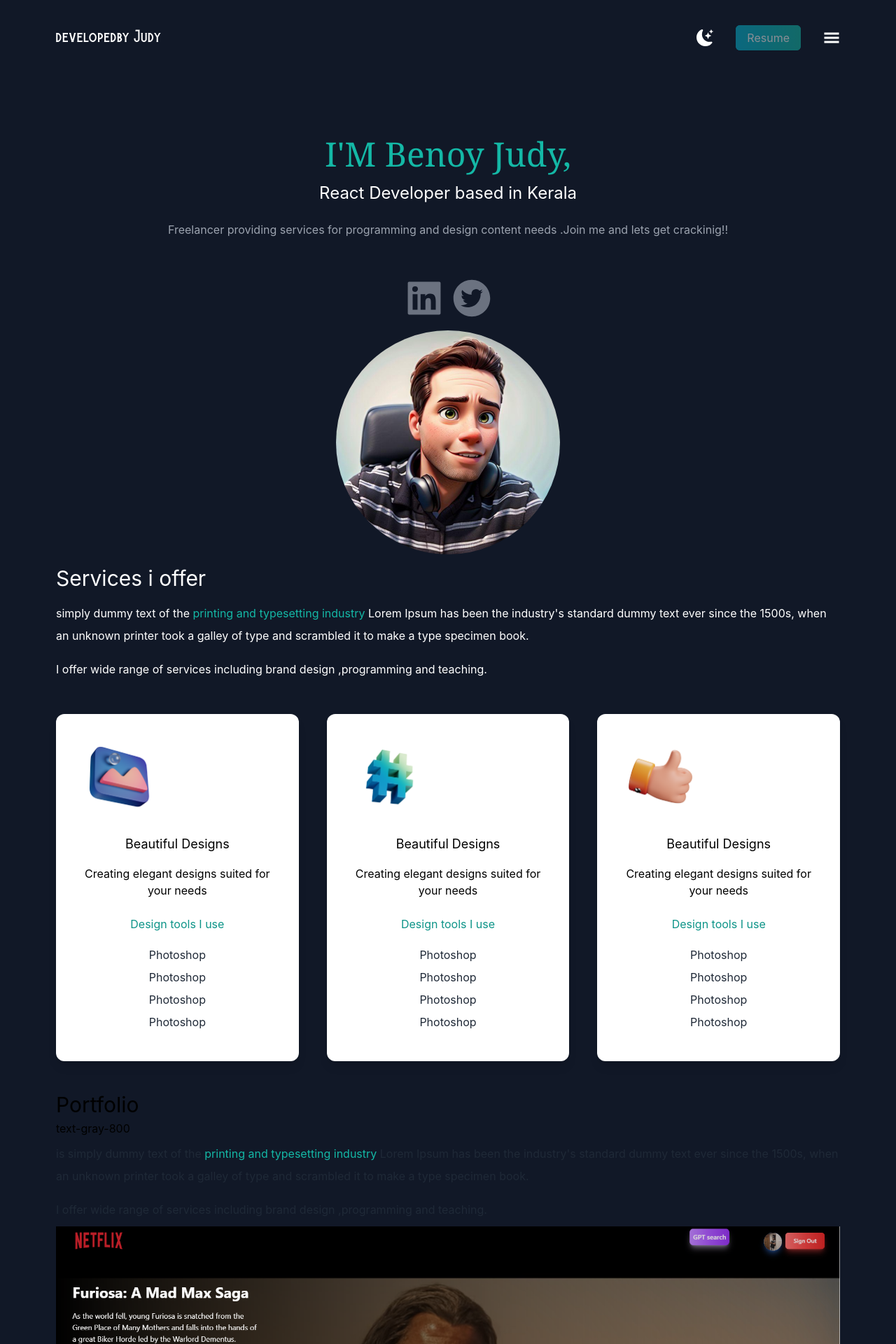
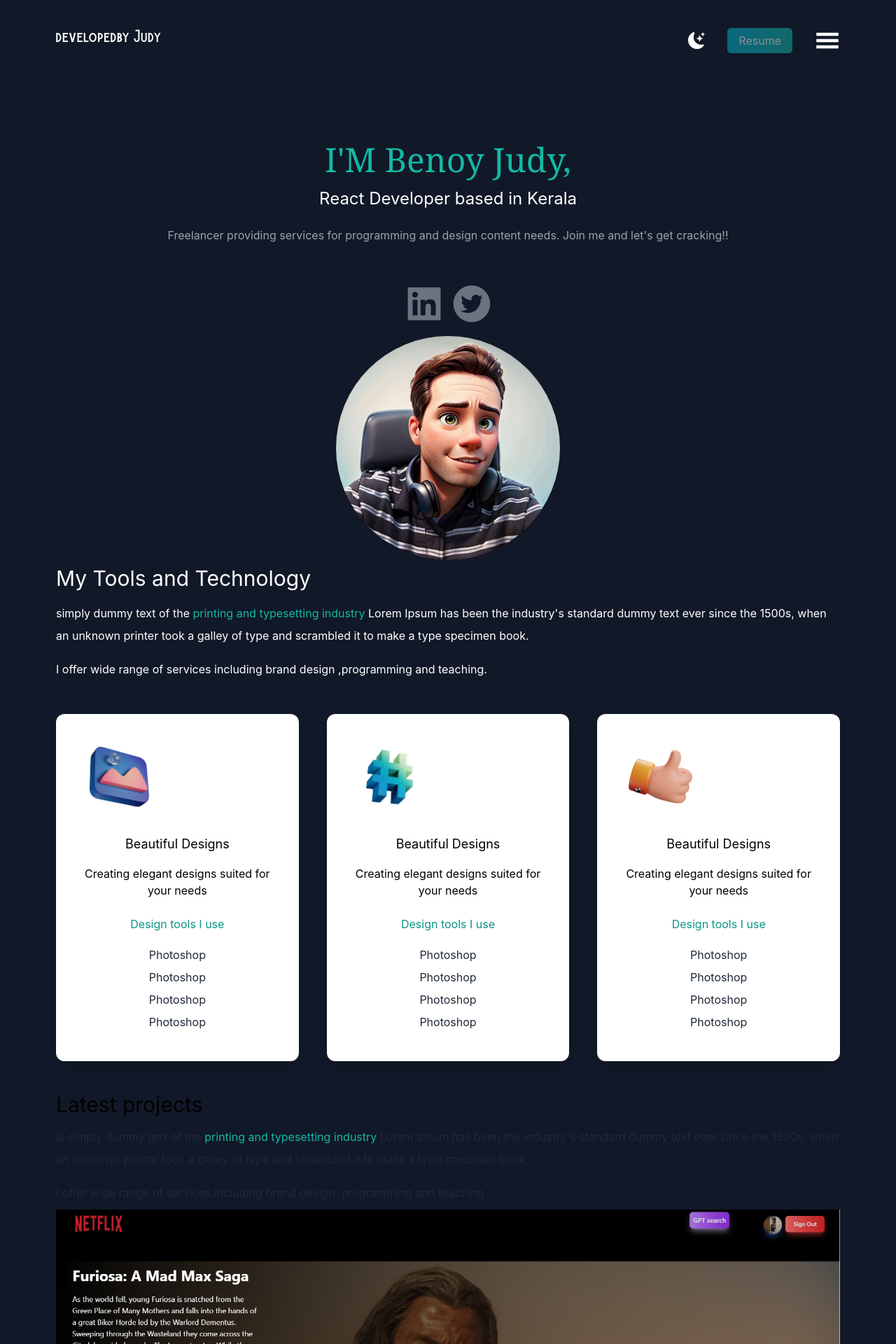
Before and after one commit to juniorjudy123/Portfolio, a Next.js app: page / in a window 1280 px wide. Shown: the top 1920 px of the page at 70% size. Built offline with nearby package versions, Linux system fonts and the light colour scheme.

Commit message:
parallax effect added to 1st section , scroll to top button added

```diff
--- a/pages/index.js
+++ b/pages/index.js
@@ -1,33 +1,84 @@
+
 import Head from "next/head";
 import { BsFillMoonStarsFill } from "react-icons/bs";
 import { AiFillTwitterCircle, AiFillLinkedin } from "react-icons/ai";
 import { GiHamburgerMenu } from "react-icons/gi";
 import Image from "next/image";
 import benoy from "../public/assets/benoy.jpg";
-import design from "../public/assets/design.png"
-import code from "../public/assets/code.png"
-import consulting from "../public/assets/consulting.png"
-import web1 from "../public/assets/web1.png"
-import web2 from "../public/assets/web2.png"
-import web3 from "../public/assets/web3.png"
-import web4 from "../public/assets/web4.png"
-import web5 from "../public/assets/web5.png"
-import web6 from "../public/assets/web6.png"
-import { useState } from "react";
-import netflix from '../public/assets/netflix-ai.png'
-
-
-
+import design from "../public/assets/design.png";
+import code from "../public/assets/code.png";
+import consulting from "../public/assets/consulting.png";
+import web1 from "../public/assets/web1.png";
+import web2 from "../public/assets/web2.png";
+import web3 from "../public/assets/web3.png";
+import web4 from "../public/assets/web4.png";
+import web5 from "../public/assets/web5.png";
+import web6 from "../public/assets/web6.png";
+import netflix from '../public/assets/netflix-ai.png';
+import { useRef, useState, useEffect } from "react";
+import styles from "../styles/parallax.module.css";
+import { BsChevronUp } from 'react-icons/bs';
 
 export default function Home() {
-  const [darkMode, setDarkMode] = useState(true)
+  const [darkMode, setDarkMode] = useState(true);
+  const [menuOpen, setMenuOpen] = useState(false);
+  const dropdownRef = useRef(null);
+  const [scrollY, setScrollY] = useState(0);
+  const [isVisible, setIsVisible] = useState(false);
+
+  useEffect(() => {
+    // Add scroll event listener to show/hide the button
+    const handleScroll = () => {
+      if (window.pageYOffset > 300) {
+        setIsVisible(true);
+      } else {
+        setIsVisible(false);
+      }
+    };
+
+    window.addEventListener('scroll', handleScroll);
+
+    // Remove event listener on component unmount
+    return () => {
+      window.removeEventListener('scroll', handleScroll);
+    };
+  }, []);
+
+  const scrollToTop = () => {
+    window.scrollTo({
+      top: 0,
+      behavior: 'smooth',
+    });
+  };
 
   const toggleDarkMode = () => {
     setDarkMode(!darkMode);
-  }
+  };
+
+  const toggleMenuOpen = () => {
+    setMenuOpen(!menuOpen);
+  };
+
+  useEffect(() => {
+    const handleScroll = () => {
+      setScrollY(window.scrollY);
+    };
+
+    window.addEventListener("scroll", handleScroll);
+
+    return () => {
+      window.removeEventListener("scroll", handleScroll);
+    };
+  }, []);
+
+  const handleLinkClick = () => {
+    setMenuOpen(false);
+  };
+
+  const translateY = -scrollY * 0.5; // Adjust the multiplier to control the parallax speed
+
   return (
     <div className={darkMode ? "dark " : ""}>
-
       <Head>
         <title>Portfolio</title>
         <meta name="description" content="Generated by create next app" />
@@ -35,40 +86,80 @@ export default function Home() {
         <link rel="icon" href="/favicon.ico" />
       </Head>
 
-      <main className=" px-10 md:px-10 lg:px-20 dark:bg-gray-900 bg-gray-100" >
+      <main className="px-10 md:px-10 lg:px-20 dark:bg-gray-900 bg-gray-100">
 
-        <section className=" min-h-screen">
+        <section className="min-h-screen">
+
           <div className="py-10 mb-12 flex justify-between">
-            <h1 className="text-xl  font-burtons dark:text-white  ">developedby Judy</h1>
-            <ul className="flex items-center ">
-              <li ><BsFillMoonStarsFill className="cursor-pointer text-2xl  dark:text-white " onClick={toggleDarkMode} /></li>
-              <li > <a href="#" className="bg-gradient-to-r from-cyan-500 to-teal-500 shadow-sm bg-cyan-500 text-white px-4 py-2 rounded-md ml-8  animate-pulse">Resume</a></li>
-              <li><GiHamburgerMenu className="text-2xl ml-8 dark:text-white" /></li>
+            <h1 className="text-xl font-burtons dark:text-white">developedby Judy</h1>
+            <ul className="flex items-center">
+              <li>
+                <BsFillMoonStarsFill
+                  className="cursor-pointer text-2xl dark:text-white"
+                  onClick={toggleDarkMode}
+                />
+              </li>
+              <li>
+                <a href="#" className="bg-gradient-to-r from-cyan-500 to-teal-500 shadow-sm bg-cyan-500 text-white px-4 py-2 rounded-md ml-8 animate-pulse">
+                  Resume
+                </a>
+              </li>
+              <li>
+                <GiHamburgerMenu
+                  className={`text-4xl ml-8 dark:text-white cursor-pointer transition-transform duration-100 ${menuOpen ? 'transform rotate-90' : ''}`}
+                  onClick={toggleMenuOpen}
+                />
+              </li>
             </ul>
           </div>
-          <div className="text-center p-10  py-8">
-            <h2 className="text-5xl py-2 text-teal-500 font-normal font-serif"> I'M Benoy Judy,</h2>
-            <h3 className="text-2xl py-2  dark:text-white ">React Developer based in Kerala</h3>
-            <p className="text-md py-3 leading-8 text-gray-700  dark:text-gray-400">Freelancer providing services for programming and design content needs .Join me and lets get crackinig!!</p>
+
+          {menuOpen && (
+            <div ref={dropdownRef} className="absolute top-24 right-16 bg-white dark:bg-gray-600 shadow-lg rounded-lg py-4 px-6 w-44 z-50 transition-all duration-300 transform origin-top-right" style={{ transform: menuOpen ? 'scaleY(1)' : 'scaleY(0)' }}>
+              <ul className="flex flex-col space-y-4">
+                <li>
+                  <a href="#Tools and tech" className="dark:text-white" onClick={handleLinkClick}>Tools and Tech</a>
+                </li>
+                <li>
+                  <a href="#projects" className="dark:text-white" onClick={handleLinkClick}>Projects</a>
+                </li>
+                <li>
+                  <a href="#contact" className="dark:text-white" onClick={handleLinkClick}>Contact</a>
+                </li>
+              </ul>
+            </div>
+          )}
+
+          <div className={`parallax ${styles.parallax}`} style={{ transform: `translateY(${translateY}px)` }}>
+            <div className="text-center p-10 py-8">
+              <h2 className="text-5xl py-2 text-teal-500 font-normal font-serif">I'M Benoy Judy,</h2>
+              <h3 className="text-2xl py-2 dark:text-white">React Developer based in Kerala</h3>
+              <p className="text-md py-3 leading-8 text-gray-700 dark:text-gray-400">Freelancer providing services for programming and design content needs. Join me and let's get cracking!!</p>
+            </div>
+            <div className="flex text-6xl text-gray-500 py-2 pb-4 justify-center gap-2">
+              <AiFillLinkedin />
+              <AiFillTwitterCircle />
+            </div>
+            <div className="relative bg-gradient-to-b from-teal-600 rounded-full w-80 h-80 mx-auto overflow-hidden mt-100">
+              <Image src={benoy} alt="developer Benoy" objectFit="cover" />
+            </div>
 
           </div>
-          <div className="flex text-6xl text-gray-500 py-2 pb-4 justify-center gap-2">
-            <AiFillLinkedin />
-            <AiFillTwitterCircle />
-          </div>
-          <div className="relative bg-gradient-to-b from-teal-600 rounded-full w-80 h-80 mx-auto overflow-hidden mt-100 ">
-            <Image src={benoy} alt='developer Benoy' objectFit="cover" />
-          </div>
+          {/* go up button */}
+          <button
+            className={`fixed bottom-4 right-4 bg-gray-800 text-white p-3 rounded-full shadow-lg transition-opacity duration-300 ${isVisible ? 'opacity-100' : 'opacity-0'}`}
+            onClick={scrollToTop}
+            aria-label="Scroll to top"
+          >
+            <BsChevronUp className="text-2xl" />
+          </button>
 
         </section>
 
-
         {/* 2nd section */}
-
-        <section >
+        < section id="Tools and tech">
           <div className="dark:text-white">
             <h3 className="text-3xl py-2 font-semibild">
-              Services i offer
+              My Tools and Technology
             </h3>
             <p className="text-md py-2 leading-8 ">simply dummy text of the <span className="text-teal-500">printing and typesetting industry</span> Lorem Ipsum has been the industry's standard dummy text ever since the 1500s, when an unknown printer took a galley of type and scrambled it to make a type specimen book.</p>
             <p className="text-md py-2 leading-8 "> I offer wide range of services including brand design ,programming and teaching.</p>
@@ -105,15 +196,16 @@ export default function Home() {
               <p className="text-gray-800 py-1">Photoshop</p>
               <p className="text-gray-800 py-1">Photoshop</p>
             </div>
+
           </div>
-        </section>
+        </section >
 
         {/* 3rd section */}
-        <section>
+        < section id="projects" >
           <div>
             <h3 className="text-3xl py-1">
-              Portfolio
-            </h3>text-gray-800
+              Latest projects
+            </h3>
             <p className="text-md py-2 leading-8 text-gray-800">is simply dummy text of the <span className="text-teal-500">printing and typesetting industry</span> Lorem Ipsum has been the industry's standard dummy text ever since the 1500s, when an unknown printer took a galley of type and scrambled it to make a type specimen book.</p>
             <p className="text-md py-2 leading-8 text-gray-800"> I offer wide range of services including brand design ,programming and teaching.</p>
           </div>
@@ -132,7 +224,7 @@ export default function Home() {
             </div>
           </div>
 
-        </section>
+        </section >
       </main >
     </div >
   );
--- /dev/null
+++ b/styles/parallax.module.css
@@ -0,0 +1,6 @@
+.parallax {
+	background-attachment: fixed;
+	background-position: center;
+	background-repeat: no-repeat;
+	background-size: cover;
+}
--- a/tailwind.config.js
+++ b/tailwind.config.js
@@ -13,7 +13,10 @@ module.exports = {
     extend: {
       fontFamily: {
         burtons: "burtons"
-      }
+      },
+      backgroundAttachment: {
+        'fixed': 'fixed',
+      },
     },
   },
   plugins: [],
```
